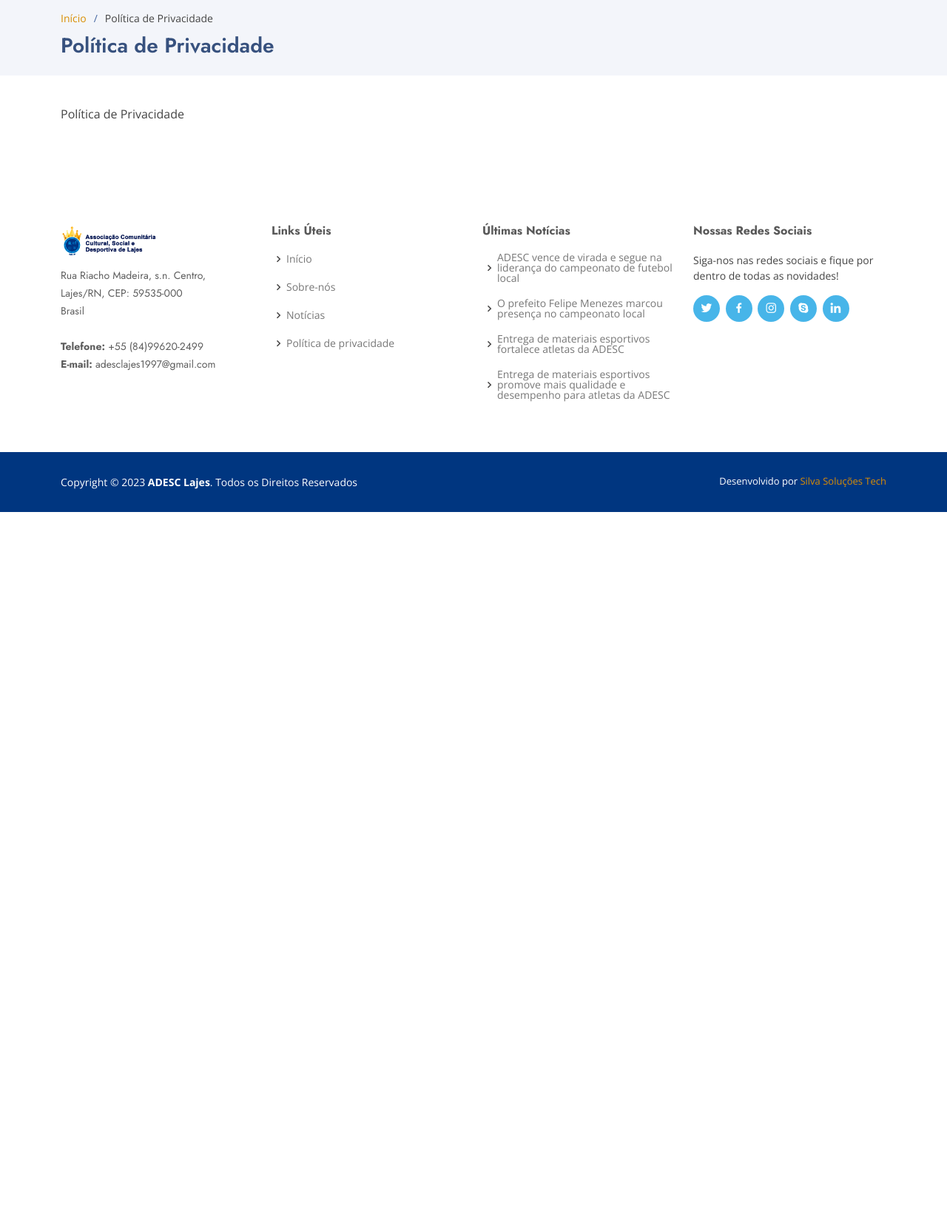
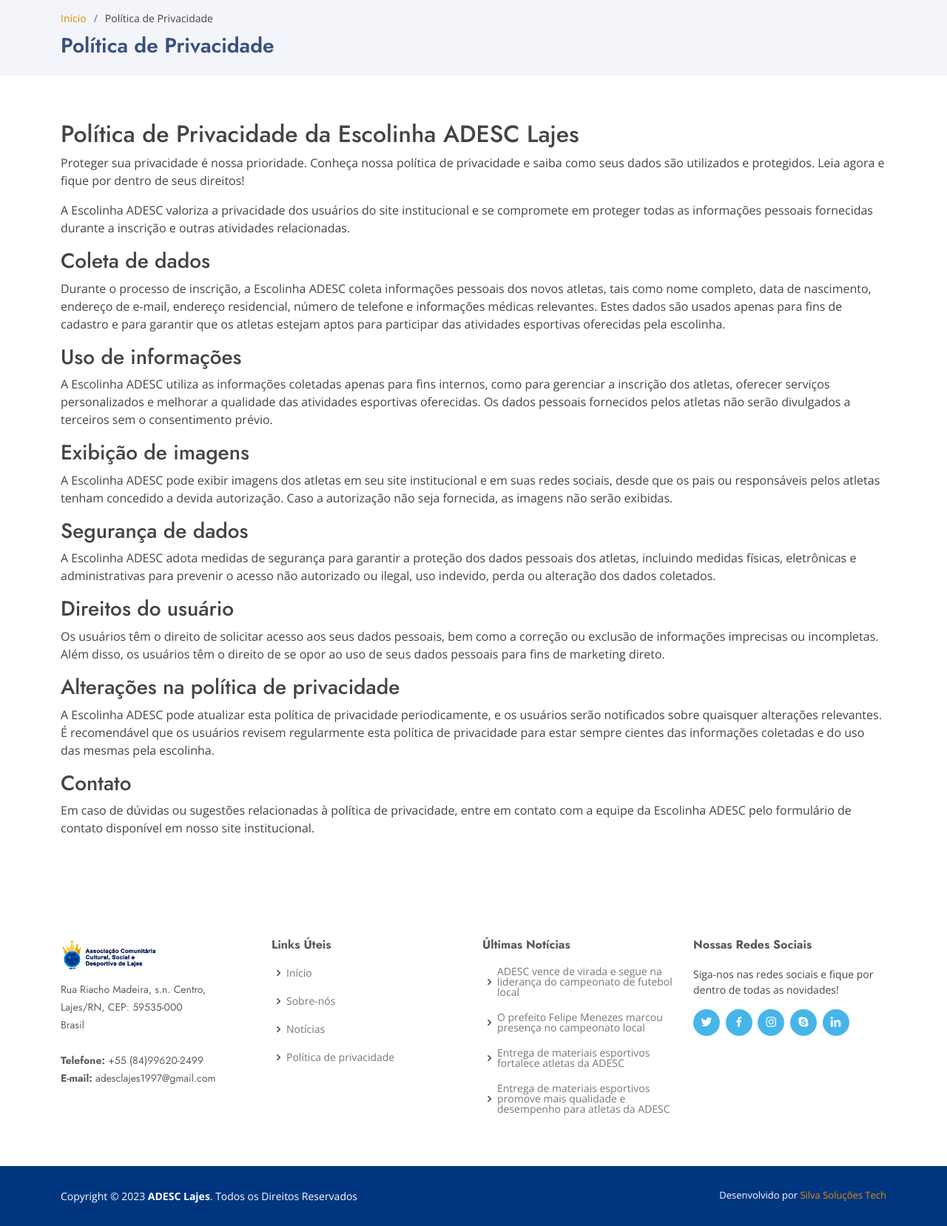
Before and after one commit to silva-solucoes/adesclajes.com.br, a PHP site: page /backup/application/views/user/politica_privacidade.php in a window 1280 px wide. Shown: the part 73-1730 px from the top of the page at 74% size. Before the commit the page ends 765 px from the top, so only its background shows below. Run offline with PHP 8.4, Linux system fonts and the light colour scheme; some libraries are stand-ins or nearby versions.

Commit message:
Atualização da Página de Política de Privacidade

```diff
--- a/application/views/user/politica_privacidade.php
+++ b/application/views/user/politica_privacidade.php
@@ -16,12 +16,79 @@
     </section><!-- End Breadcrumbs -->
 
     <!-- ======= Seção de Política de Privacidade ======= -->
-    <section id="portfolio-details" class="portfolio-details">
-        <div class="container">
+    <section class="inner-page">
+        <div class="container" data-aos="fade-up">
 
-            <div class="row gy-4">
-                <p>Política de Privacidade</p>
+            <div class="section-header">
+                <h2>Política de Privacidade da Escolinha ADESC Lajes</h2>
+                <p>Proteger sua privacidade é nossa prioridade. Conheça nossa política de privacidade e saiba como seus
+                    dados são utilizados e protegidos. Leia agora e fique por dentro de seus direitos!</p>
             </div>
+
+            <p>
+                A Escolinha ADESC valoriza a privacidade dos usuários do site institucional e se compromete em proteger
+                todas as informações pessoais fornecidas durante a inscrição e outras atividades relacionadas.
+            </p>
+
+            <h3>Coleta de dados</h3>
+            <p>
+                Durante o processo de inscrição, a Escolinha ADESC coleta informações pessoais dos novos atletas, tais
+                como
+                nome completo, data de nascimento, endereço de e-mail, endereço residencial, número de telefone e
+                informações médicas relevantes. Estes dados são usados apenas para fins de cadastro e para garantir que
+                os
+                atletas estejam aptos para participar das atividades esportivas oferecidas pela escolinha.
+            </p>
+
+            <h3>Uso de informações</h3>
+            <p>
+                A Escolinha ADESC utiliza as informações coletadas apenas para fins internos, como para gerenciar a
+                inscrição
+                dos atletas, oferecer serviços personalizados e melhorar a qualidade das atividades esportivas
+                oferecidas. Os
+                dados pessoais fornecidos pelos atletas não serão divulgados a terceiros sem o consentimento prévio.
+            </p>
+
+            <h3>Exibição de imagens</h3>
+            <p>
+                A Escolinha ADESC pode exibir imagens dos atletas em seu site institucional e em suas redes sociais,
+                desde
+                que os pais ou responsáveis pelos atletas tenham concedido a devida autorização. Caso a autorização não
+                seja
+                fornecida, as imagens não serão exibidas.
+            </p>
+
+            <h3>Segurança de dados</h3>
+            <p>
+                A Escolinha ADESC adota medidas de segurança para garantir a proteção dos dados pessoais dos atletas,
+                incluindo medidas físicas, eletrônicas e administrativas para prevenir o acesso não autorizado ou
+                ilegal, uso
+                indevido, perda ou alteração dos dados coletados.
+            </p>
+
+            <h3>Direitos do usuário</h3>
+            <p>
+                Os usuários têm o direito de solicitar acesso aos seus dados pessoais, bem como a correção ou exclusão
+                de
+                informações imprecisas ou incompletas. Além disso, os usuários têm o direito de se opor ao uso de seus
+                dados
+                pessoais para fins de marketing direto.
+            </p>
+
+            <h3>Alterações na política de privacidade</h3>
+            <p>
+                A Escolinha ADESC pode atualizar esta política de privacidade periodicamente, e os usuários serão
+                notificados
+                sobre quaisquer alterações relevantes. É recomendável que os usuários revisem regularmente esta política
+                de
+                privacidade para estar sempre cientes das informações coletadas e do uso das mesmas pela escolinha.
+            </p>
+
+            <h3>Contato</h3>
+            <p>
+                Em caso de dúvidas ou sugestões relacionadas à política de privacidade, entre em contato com a equipe da
+                Escolinha ADESC pelo formulário de contato disponível em nosso site institucional.
+            </p>
 
         </div>
     </section><!-- End Seção de Política de Privacidade -->
```
